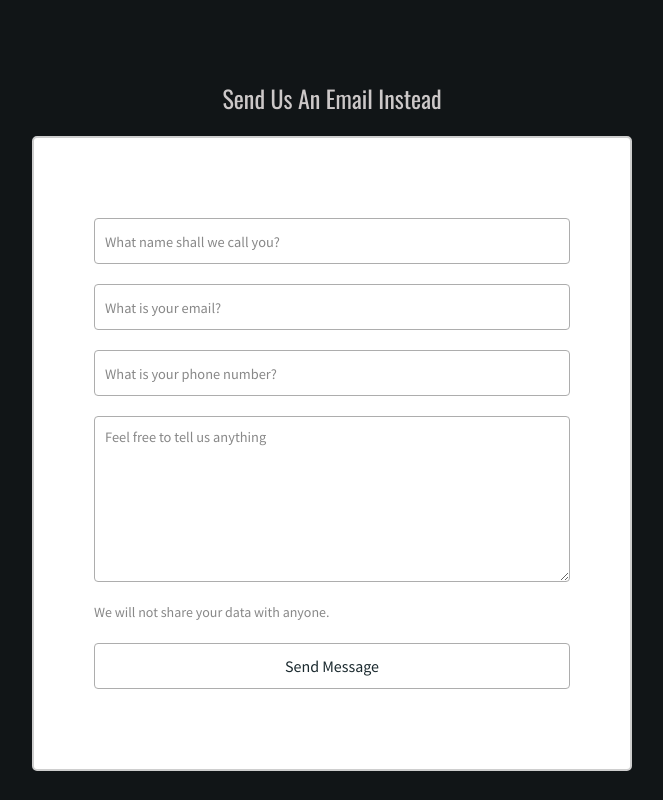
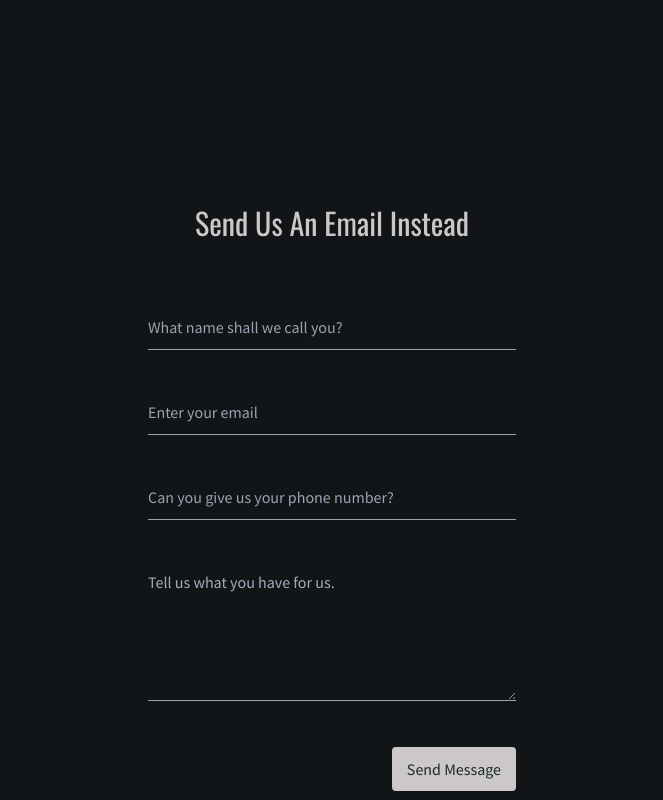
Before and after one commit to ebenKB/owarepa, a Next.js app: page /contact in a window 1280 px wide. Shown: the part 760-1560 px from the top of the page, without its empty margins (308-971 px from the left). Built offline with nearby package versions, Linux system fonts and the light colour scheme.

Commit message:
refactor contact form add new dark theme form to contact form add custom input component

```diff
--- /dev/null
+++ b/components/DarkContactForm.jsx
@@ -0,0 +1,32 @@
+import React from 'react'
+import styles from '../styles/dark-contact.module.css'
+import Input from './Input';
+
+const DarkContactForm = () => {
+  return (
+    <div className={`${styles.contact_wrapper}`}>
+      <h2 className="text-3xl text-center mb-10">Send Us An Email Instead</h2>
+      <form action="" className="content_text">
+        <div className={`${styles.content} flex flex-wrap `}>
+          <div className={`${styles.item} flex-none md:flex-1 lg:flex-1 xl:flex-1`}>
+            <Input placeholder="What name shall we call you?"/>
+          </div>
+          <div className={`${styles.item} flex-none md:flex-1 lg:flex-1 xl:flex-1`}>
+            <Input placeholder="Enter your email"/>
+          </div>
+          <div className={`${styles.item} flex-none md:flex-1 lg:flex-1 xl:flex-1`}>
+            <Input placeholder="Can you give us your phone number?"/>
+          </div>
+        </div>
+        <div className={`${styles.item} content_text flex-none md:flex-1 lg:flex-1 xl:flex-1`}>
+          <textarea name="" id="" cols="30" rows="5" placeholder="Tell us what you have for us." />
+        </div>
+        <div className="text-right mt-10">
+          <button className="active-btn">Send Message</button>
+        </div>
+      </form>
+    </div>
+  )
+}
+
+export default DarkContactForm
--- /dev/null
+++ b/components/Input.js
@@ -0,0 +1,10 @@
+import React from 'react';
+import styles from '../styles/input.module.css';
+
+const Input = ({ ...rest }) => {
+  return (
+    <input className={`content_text ${styles.custom_input}`} { ...rest } />
+  )
+}
+
+export default Input
--- a/pages/contact.js
+++ b/pages/contact.js
@@ -11,6 +11,7 @@ import Layout from '../components/Layout';
 import { AppContext } from '../context/app.context';
 import Cursor from '../components/Cursor';
 import useMedia from '../components/UseMedia';
+import DarkContactForm from '../components/DarkContactForm';
 
 const Contact = () => {
   const { data, setAppState } = useContext(AppContext)
@@ -46,7 +47,8 @@ const Contact = () => {
                 </div>
               </div>
               <div className={`${Contactstyles.contact_form_content} flex-none md:flex-1 lg:flex-1 xl:flex-1`}>
-                <ContactForm />
+                {/* <ContactForm /> */}
+                <DarkContactForm />
               </div>
             </div>
           </div>
--- /dev/null
+++ b/styles/dark-contact.module.css
@@ -0,0 +1,40 @@
+.contact_wrapper {
+  background: var(--black);
+  padding: 200px;
+  width: 60%;
+  margin-left: auto;
+  margin-right: auto;
+}
+
+.content {
+  column-gap: 40px;
+}
+
+.contact_wrapper .item {
+  min-width: 350px;
+  margin: 20px 0;
+}
+
+.contact_wrapper form {
+  color: var(--very-off-white);
+}
+
+.contact_wrapper input,
+.contact_wrapper textarea {
+  background: inherit;
+  border: none;
+  border-bottom: 1px solid var(--very-off-white);
+  padding: 10px 0;
+  width: 100%;
+}
+
+.contact_wrapper input:focus,
+.contact_wrapper textarea:focus {
+  outline: none;
+  border: none;
+  border-bottom: 1px solid var(--wood);
+}
+
+.contact_wrapper input::placeholder {
+  color: var(--very-off-white);
+}
--- a/styles/globals.css
+++ b/styles/globals.css
@@ -35,10 +35,24 @@ a.active {
 }
 
 .link-btn {
-  padding: 10px;
   background: var(--off-white);
+  color: var(--dark);
+}
+
+.active-btn,
+.link-btn {
   border-radius: 4px;
+  padding: 10px 15px;
+}
+
+.active-btn {
+  background: var(--off-white);
   color: var(--dark);
+}
+
+.active-btn:hover {
+  background: var(--wood);
+  color: var(--off-white);
 }
 
 .link-btn:hover {
--- /dev/null
+++ b/styles/input.module.css
@@ -0,0 +1,4 @@
+.custom_input {
+ border: none;
+ /* background: red; */
+}
```
